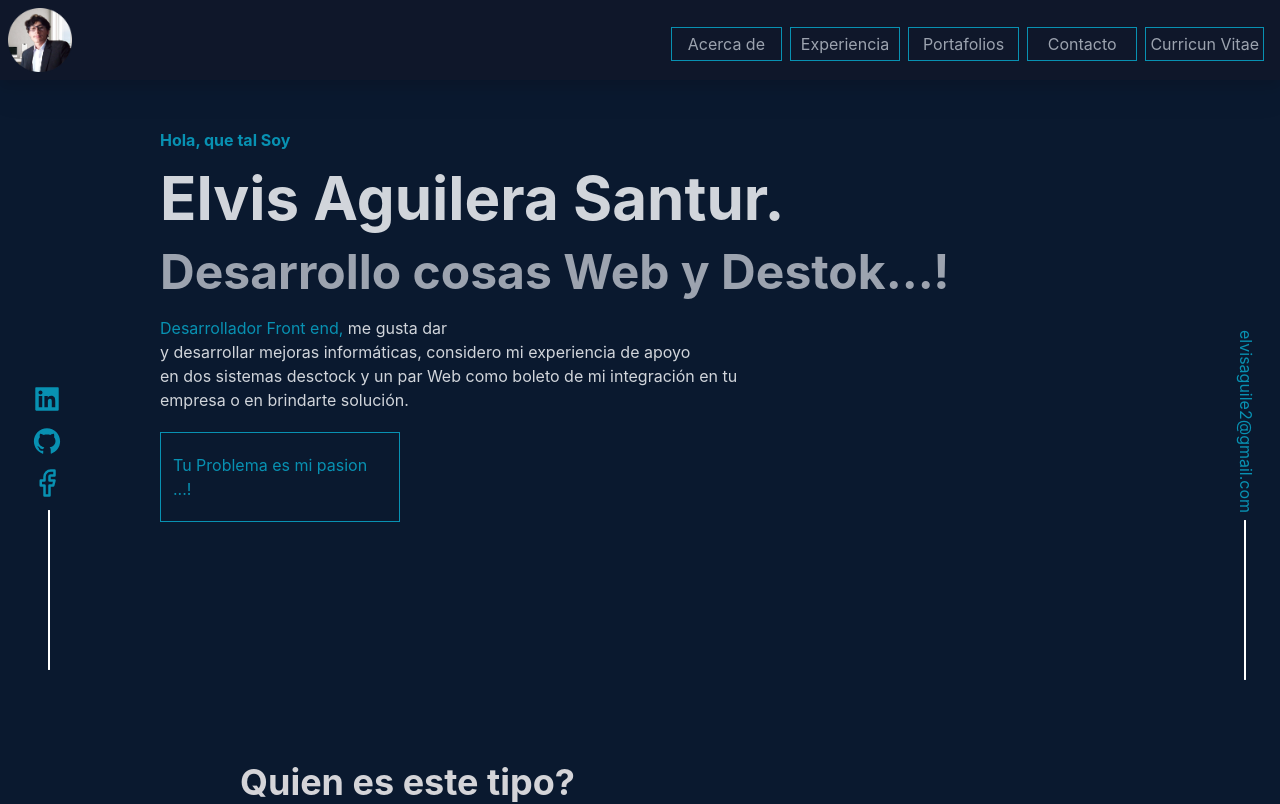
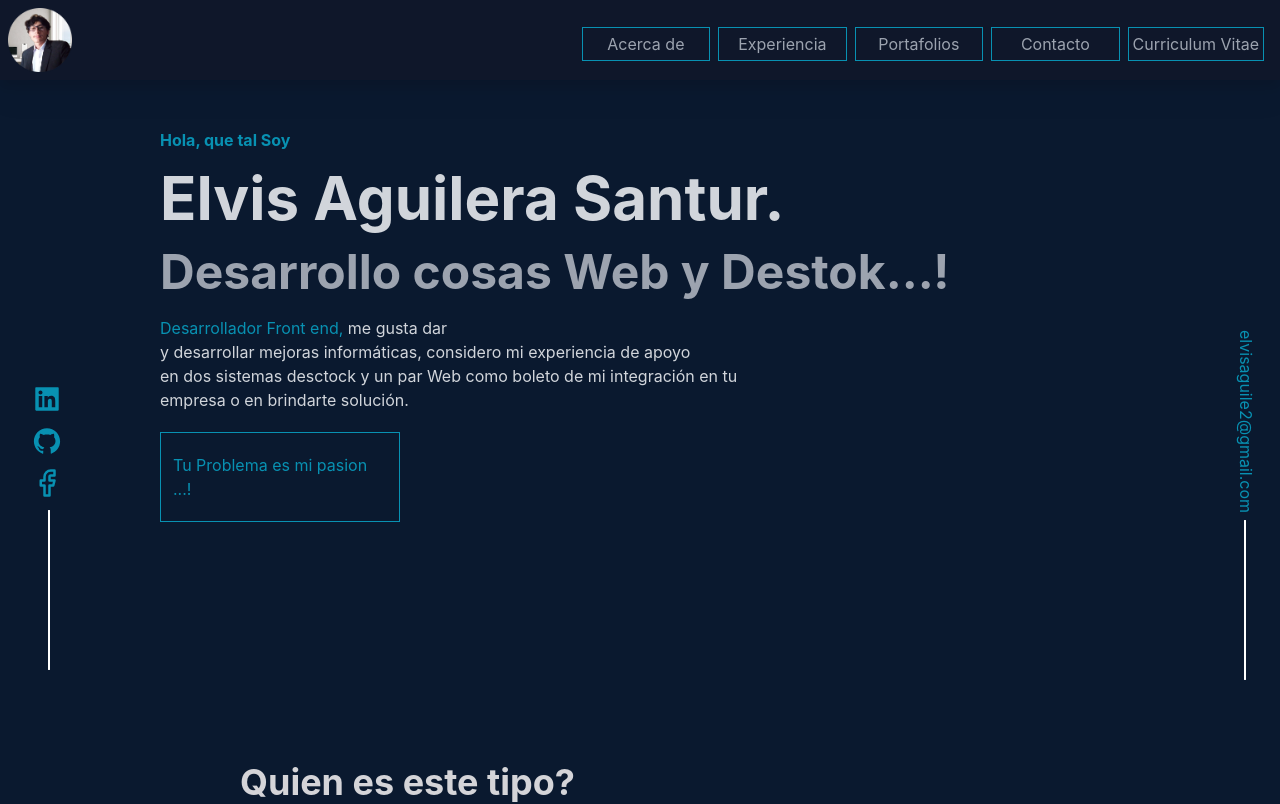
Before and after one commit to Termux-Master93/folioPerson, a React (Create React App) app: page / in a window 1280 px wide. Shown: the top 804 px of the page. Built offline with nearby package versions, Linux system fonts and the light colour scheme.

Commit message:
actualizar linkde curriculum vitae para destock

```diff
--- a/src/components/Folio/Components/LandingHeader.jsx
+++ b/src/components/Folio/Components/LandingHeader.jsx
@@ -49,10 +49,10 @@
                                 ))}
                                 <a
                                     target="_BLANK"
-                                    href="https://drive.google.com/file/d/1s0l99QujKz0cNe9K3BmE66kL3CzNA5_d/view?usp=sharing"
+                                    href="https://drive.google.com/file/d/1tKc5Fg5JKZkjp_324GX47BEfyEVYHMmm/view?usp=sharing"
                                     rel="noreferrer"
                                         >
-                                    <li className="border border-cyan-600 px-1 py-1 text-gray-400 cursor-pointer"> Curricun Vitae</li>
+                                    <li className="border border-cyan-600 px-1 py-1 text-gray-400 cursor-pointer"> Curriculum Vitae</li>
                                 </a>
                             </ul>
                             <div className="dropdown dropdown-end lg:hidden">
```
